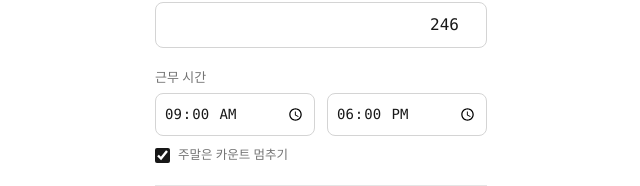
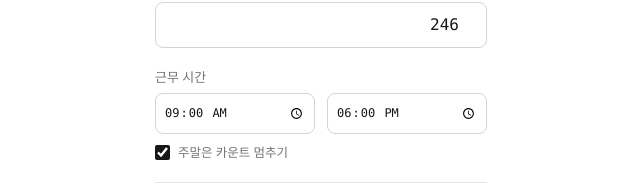
Before and after one commit to Namsanii/salarymeter, a Next.js app: page / in a window 1280 px wide. Shown: the part 264-450 px from the top of the page, without its empty margins (319-959 px from the left). Built offline with nearby package versions, Linux system fonts and the light colour scheme.

Commit message:
fix label

```diff
--- a/components/salarymeter.tsx
+++ b/components/salarymeter.tsx
@@ -695,13 +695,13 @@ export default function SalaryMeter() {
               type="time"
               value={workStart}
               onChange={(e) => setWorkStart(e.target.value)}
-              className="w-full border border-neutral-300 text-neutral-900 text-[14px] px-2 py-2.5 rounded-lg outline-none focus:border-neutral-900 font-mono"
+              className="w-full border border-neutral-300 text-neutral-900 text-[12px] px-2 py-2.5 rounded-lg outline-none focus:border-neutral-900 font-mono"
             />
             <input
               type="time"
               value={workEnd}
               onChange={(e) => setWorkEnd(e.target.value)}
-              className="w-full border border-neutral-300 text-neutral-900 text-[14px] px-2 py-2.5 rounded-lg outline-none focus:border-neutral-900 font-mono"
+              className="w-full border border-neutral-300 text-neutral-900 text-[12px] px-2 py-2.5 rounded-lg outline-none focus:border-neutral-900 font-mono"
             />
           </div>
           <div className="flex items-center gap-2 mt-2.5">
```
